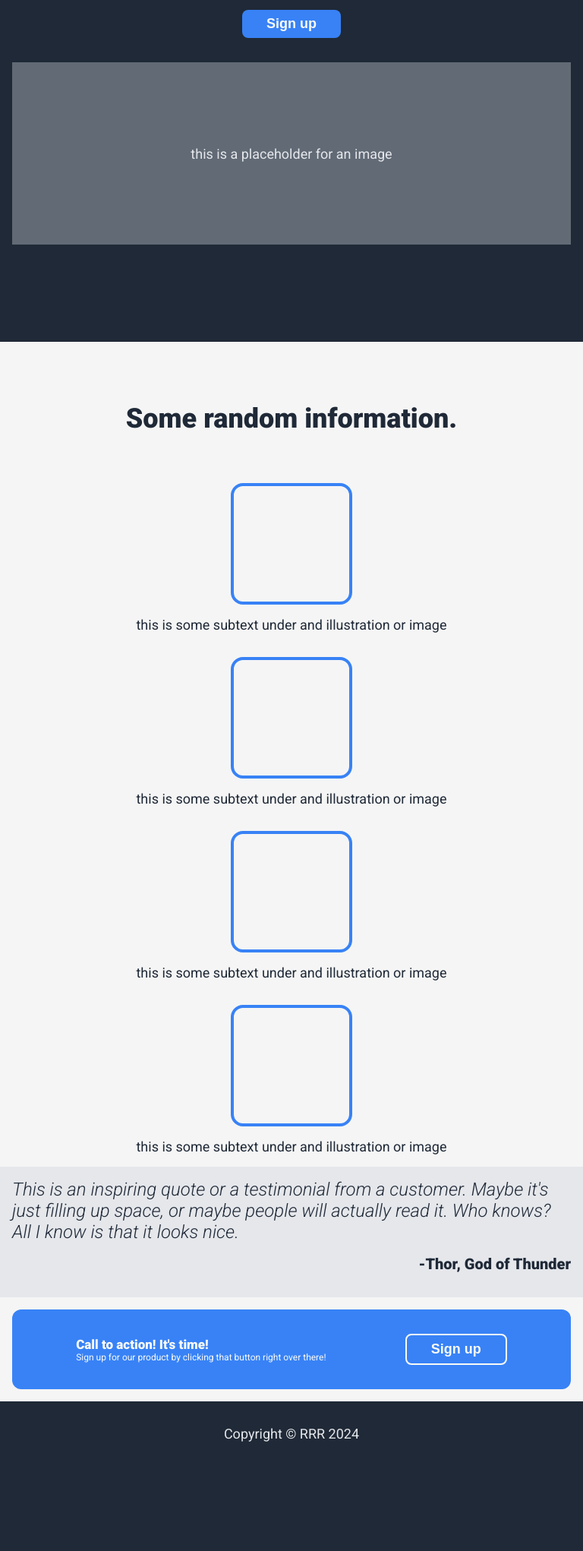
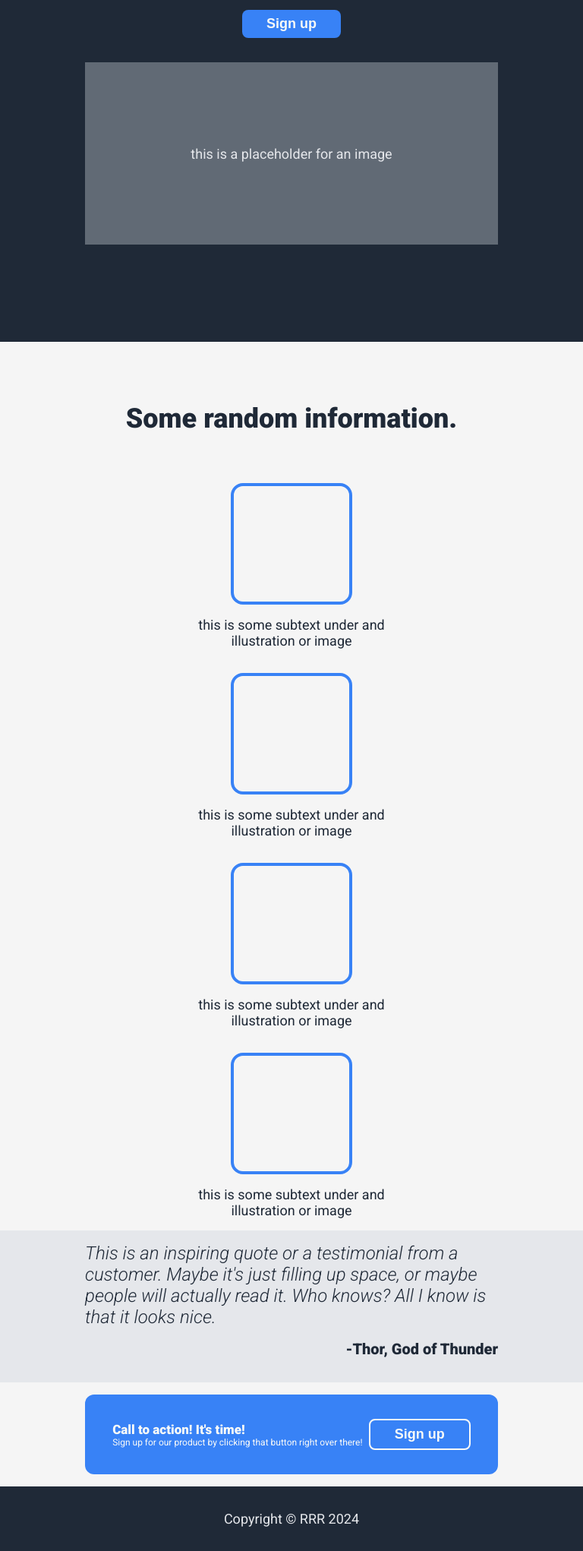
Before and after one commit to mtwbv/landing-page, a plain HTML site: page index.html in a window 768 px wide. Shown: the part 327-2369 px from the top of the page at 76% size. Before the commit the page ends 2257 px from the top, so only its background shows below. Drawn offline with Linux system fonts and the light colour scheme.

Commit message:
Small changes

```diff
--- a/index.html
+++ b/index.html
@@ -19,7 +19,7 @@
     <header id="zero">
         <h1>Header Logo</h1>
         <nav>
-            <ul class="header-links">
+            <ul id="header-links">
                 <li><a href="#">header link one</a></li>
                 <li><a href="#">header link two</a></li>
                 <li><a href="#">header link three</a></li>
--- a/style.css
+++ b/style.css
@@ -12,12 +12,17 @@ body {
 
 }
 
-@media (max-width: 768px) {
+
+@media (max-width: 431px) {
+
+    section,
+    header {
+        padding: 1rem 1rem !important;
+        ;
+    }
 
     /* HEADER*/
-    header#zero {
-        padding: 1rem 1rem !important;
-    }
+
 
     header nav {
         display: none !important;
@@ -28,9 +33,7 @@ body {
     }
 
     /* SECTION ONE*/
-    section#one {
-        padding: 1rem 1rem !important;
-    }
+
 
     section#one div#hero {
         display: flex;
@@ -49,9 +52,7 @@ body {
     }
 
     /* SECTION TWO*/
-    section#two {
-        padding: 1rem 1rem !important;
-    }
+
 
     section#two .boxes {
         flex-direction: column;
@@ -59,9 +60,7 @@ body {
     }
 
     /* SECTION THREE*/
-    section#three {
-        padding: 1rem 1rem !important;
-    }
+
 
     section#three .quote {
         font-size: 24px !important;
@@ -72,9 +71,82 @@ body {
     }
 
     /* SECTION FOUR*/
-    section#four {
-        padding: 1rem 1rem !important;
+
+
+    section#four .cta {
+        padding: 2rem !important;
     }
+
+    section#four h4 {
+        font-size: 17px !important;
+    }
+
+    section#four p {
+        font-size: 12px !important;
+    }
+
+}
+
+
+@media (max-width: 768px) and (min-width: 432px) {
+
+    section,
+    header {
+        padding: 1rem 7rem !important;
+        ;
+    }
+
+    /* HEADER*/
+    header#zero {
+        padding: 1rem 7rem !important;
+    }
+
+    header nav {
+        display: none !important;
+    }
+
+    #hamburger-icon {
+        display: block !important;
+    }
+
+
+
+    /* SECTION ONE*/
+
+    section#one div#hero {
+        display: flex;
+        gap: 2rem;
+        padding: 8rem 0 7rem 0;
+        flex-direction: column;
+        text-align: center;
+        align-content: center;
+        justify-content: center;
+        align-items: center;
+
+    }
+
+    section#one div#hero .img {
+        height: 15rem;
+    }
+
+    /* SECTION TWO*/
+
+    section#two .boxes {
+        flex-direction: column;
+        padding: 0rem 7rem !important;
+    }
+
+    /* SECTION THREE*/
+
+    section#three .quote {
+        font-size: 24px !important;
+    }
+
+    section#three .author {
+        font-size: 20px !important;
+    }
+
+    /* SECTION FOUR*/
 
     section#four .cta {
         padding: 2rem !important;
@@ -153,7 +225,6 @@ body {
 header#zero {
     display: flex;
     flex-direction: row;
-    padding: 1rem 16rem;
     background-color: #1f2937;
 
 }
@@ -169,11 +240,13 @@ header#zero h1 {
     color: #f9faf8;
 }
 
-header#zero ul .header-links {
+header #header-links {
     display: flex;
     list-style-type: none;
     gap: 1rem;
+    flex-direction: row;
 }
+
 
 header#zero a {
     text-decoration: none;
@@ -185,10 +258,14 @@ header#zeroa:hover {
     color: #616a75;
 }
 
+section,
+header {
+    padding: 1rem 15rem;
+}
+
 section#one {
     display: flex;
     flex-direction: column;
-    padding: 1rem 16rem;
     background-color: #1f2937;
 }
 
@@ -259,7 +336,7 @@ section#two h3 {
 section#two .boxes {
     display: flex;
     gap: 2rem;
-    padding: 0 20rem 8rem;
+    padding: 0 9rem 9rem;
 }
 
 section#two .box {
@@ -286,7 +363,7 @@ section#three {
     display: flex;
     flex-direction: column;
     background-color: #e5e7eb;
-    padding: 8rem 20rem;
+
 }
 
 section#three .quote {
@@ -308,7 +385,6 @@ section#four {
     display: flex;
     justify-content: center;
     align-items: center;
-    padding: 8rem 16rem;
     background-color: whitesmoke;
 
 }
```
